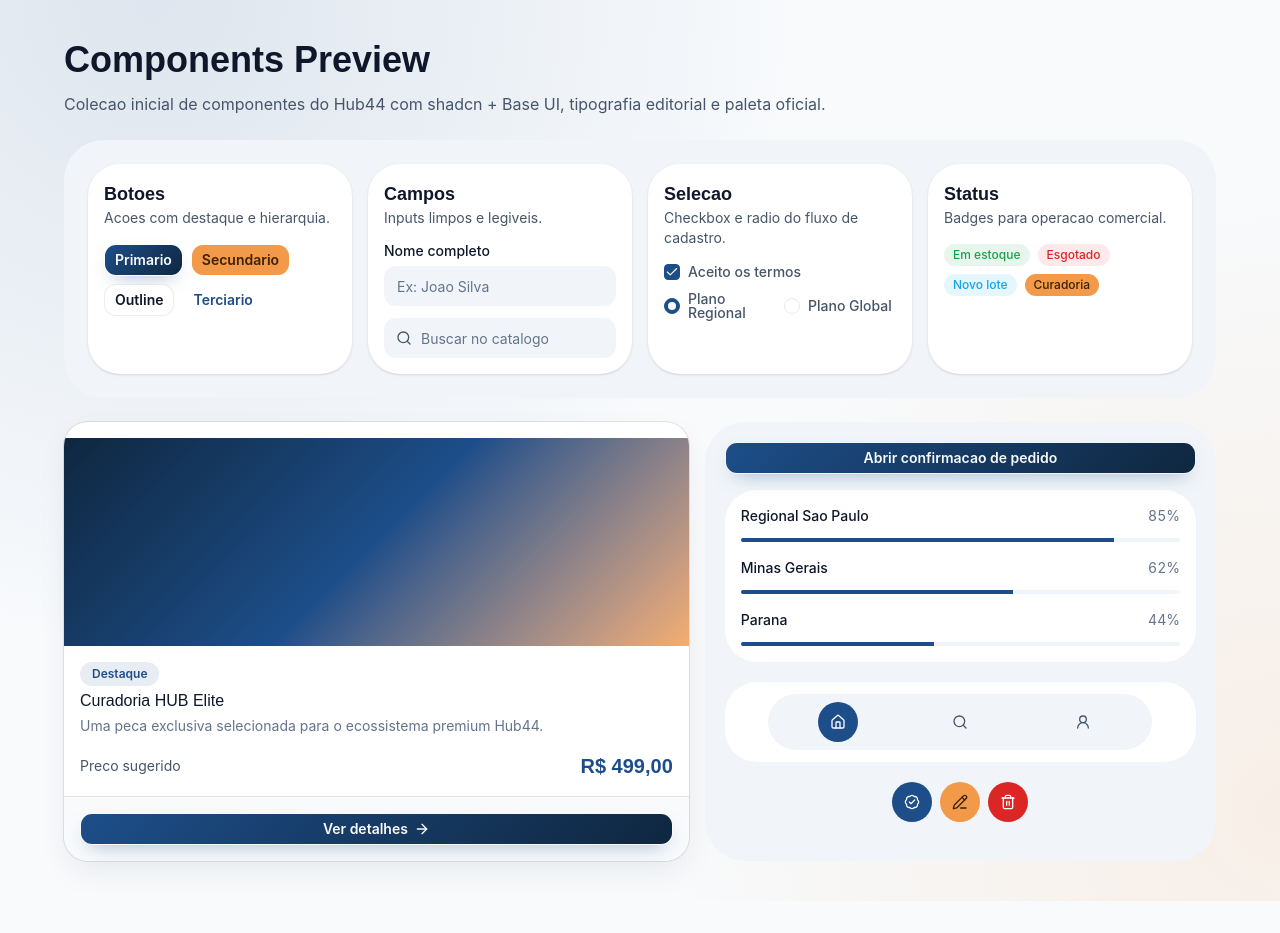
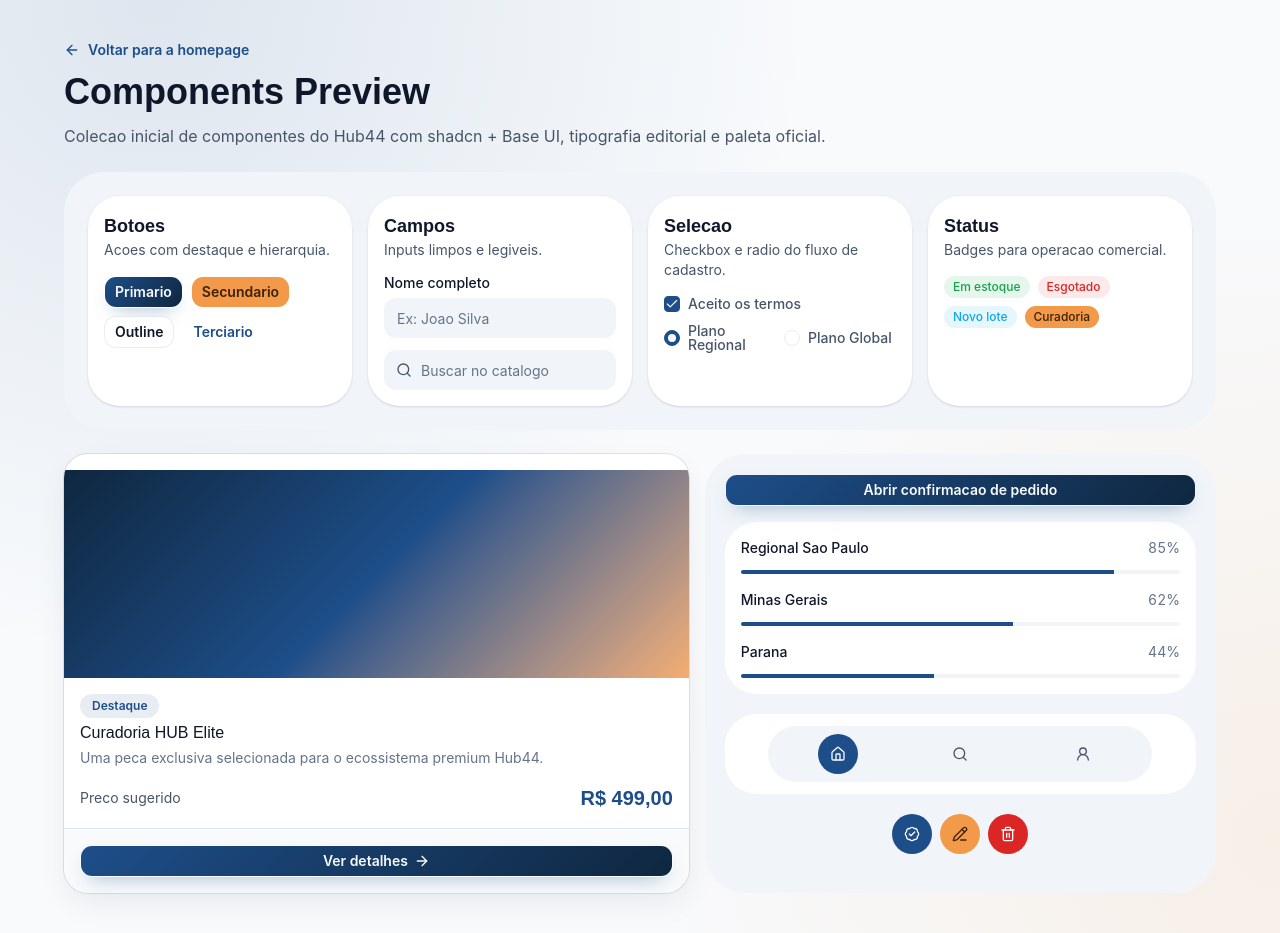
Before and after one commit to jvfsccp/hub44, a React (Vite) app in the folder web/: page /components-preview in a window 1280 px wide. Before the commit the page ends 901 px from the top, so only its background shows below. Built offline with nearby package versions, Linux system fonts and the light colour scheme.

Commit message:
feat(web): link preview to home

```diff
--- a/web/src/routes/components-preview-page.tsx
+++ b/web/src/routes/components-preview-page.tsx
@@ -1,3 +1,4 @@
+import { Link } from '@tanstack/react-router'
 import {
   ArrowRight,
   BadgeCheck,
@@ -41,6 +42,10 @@ export function ComponentsPreviewPage() {
   return (
     <main className="mx-auto flex w-full max-w-7xl flex-col gap-6 px-6 py-10 sm:px-10 lg:px-16">
       <header className="space-y-3">
+        <Link to="/" className="inline-flex items-center gap-2 text-sm font-semibold text-primary hover:underline">
+          <ArrowRight className="size-4 rotate-180" />
+          Voltar para a homepage
+        </Link>
         <h1 className="font-heading text-3xl font-bold text-foreground sm:text-4xl">
           Components Preview
         </h1>
```
